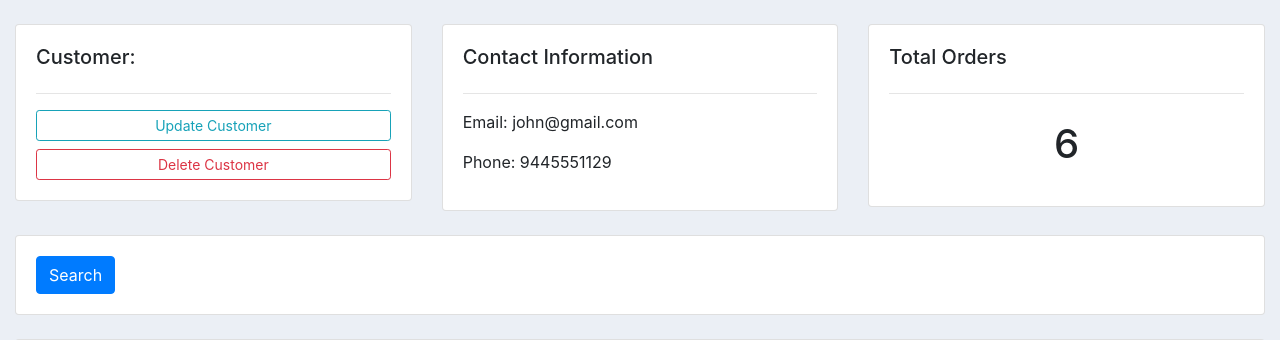
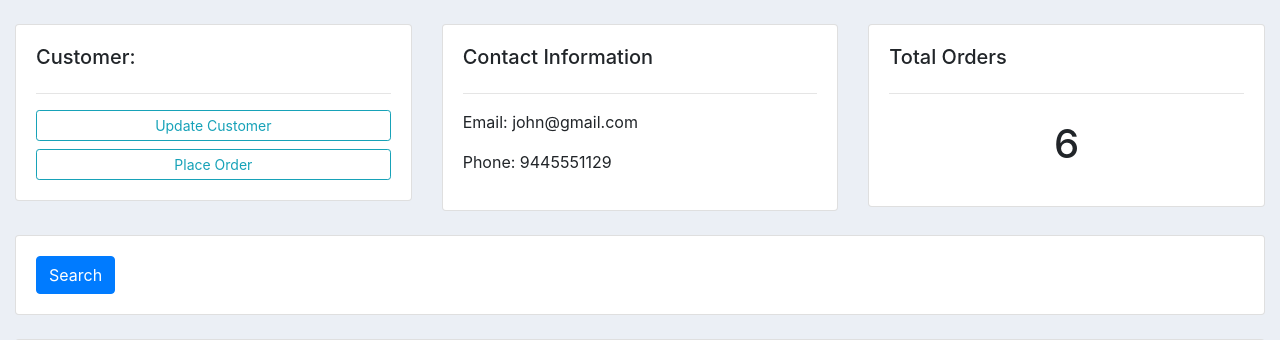
Before and after one commit to ObiTracks/CRM-Tutorial-Django, a Django app: page /customer/1/ in a window 1280 px wide. Shown: the part 59-399 px from the top of the page. Run offline with Django 3.2, Linux system fonts and the light colour scheme; data comes from the database, SQL or seed files in the repository; both versions use the stored data as it was after the commit; some libraries are stand-ins or nearby versions.

Commit message:
Part 11 Inline Formsets

```diff
--- a/accounts/templates/accounts/customer.html
+++ b/accounts/templates/accounts/customer.html
@@ -10,7 +10,7 @@
 			<h5>Customer:</h5>
 			<hr>
 			<a class="btn btn-outline-info  btn-sm btn-block" href="">Update Customer</a>
-			<a class="btn btn-outline-danger  btn-sm btn-block" href="">Delete Customer</a>
+			<a class="btn btn-outline-info  btn-sm btn-block" href="{% url 'create_order' customer.id %}">Place Order</a>
 
 		</div>
 	</div>
--- a/accounts/templates/accounts/dashboard.html
+++ b/accounts/templates/accounts/dashboard.html
@@ -34,7 +34,6 @@
 		<h5>LAST 5 ORDERS</h5>
 		<hr>
 		<div class="card card-body">
-			<a class="btn btn-primary  btn-sm btn-block" href="{% url 'create_order' %}">Create Order</a>
 			<table class="table table-sm">
 				<tr>
 					<th>Product</th>
--- a/accounts/urls.py
+++ b/accounts/urls.py
@@ -7,7 +7,7 @@ urlpatterns = [
     path('products/', views.products, name='products'),
     path('customer/<str:pk_test>/', views.customer, name='customer'),
 
-    path('create_order/', views.createOrder, name='create_order'),
+    path('create_order/<str:pk>/', views.createOrder, name='create_order'),
     path('update_order/<str:pk>/', views.updateOrder, name='update_order'),
     path('delete_order/<str:pk>/', views.deleteOrder, name='delete_order'),
 ]
--- a/accounts/views.py
+++ b/accounts/views.py
@@ -1,5 +1,6 @@
 from django.shortcuts import render, redirect
 from django.http import HttpResponse
+from django.forms import inlineformset_factory
 # Create your views here.
 from .models import *
 from .forms import OrderForm
@@ -36,16 +37,20 @@ def customer(request, pk_test):
 	return render(request, 'accounts/customer.html',context)
 
 
-def createOrder(request):
-	form = OrderForm()
+def createOrder(request, pk):
+	OrderFormSet = inlineformset_factory(Customer, Order, fields=('product','status'), extra=5)
+	customer = Customer.objects.get(id=pk)
+	formset = OrderFormSet(queryset=Order.objects.none(),instance=customer)
+	# form = OrderForm(initial={'customer':customer})
 	if request.method == 'POST':
 		# print('Printing POST:', request.POST)
-		form = OrderForm(request.POST)
-		if form.is_valid():
-			form.save()
+		# form = OrderForm(request.POST)
+		formset = OrderFormSet(request.POST, instance=customer)
+		if formset.is_valid():
+			formset.save()
 			return redirect('/')
 
-	context = {'form':form}
+	context = {'formset':formset}
 	return render(request, 'accounts/order_form.html', context)
 
 def updateOrder(request, pk):
```
Also changed, not shown: accounts/templates/accounts/order_form.html (+6 -2 lines), db.sqlite3.
